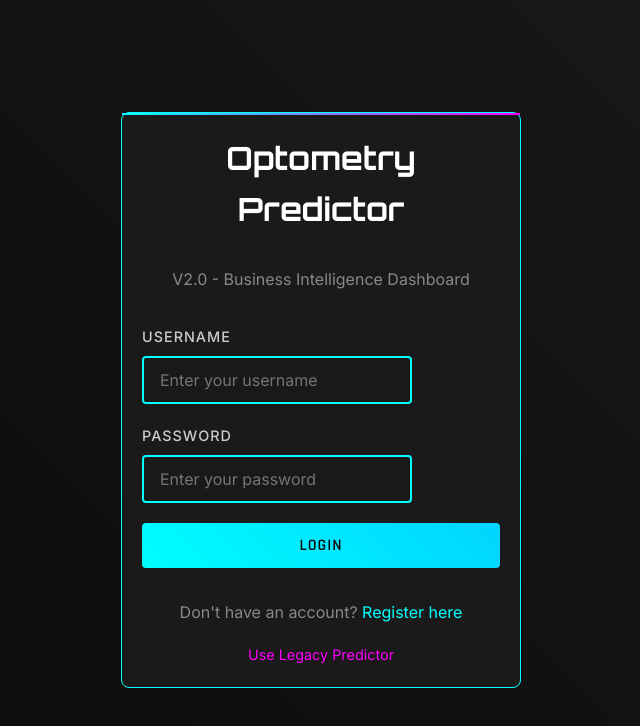
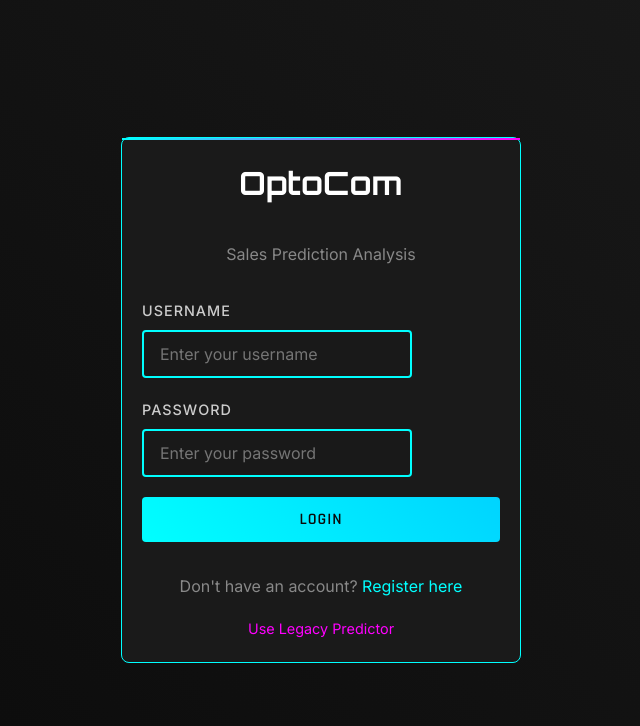
Before and after one commit to simon-dulai/optometry_purchase_predictor, a React (Vite) app in the folder frontend/: page /login in a window 1280 px wide. Shown: the top 726 px of the page, without its empty margins (319-959 px from the left). Built offline with nearby package versions, Linux system fonts and the light colour scheme.

Commit message:
Update Login.jsx

```diff
--- a/frontend/src/pages/Login.jsx
+++ b/frontend/src/pages/Login.jsx
@@ -49,9 +49,9 @@ const Login = ({ onLogin }) => {
     }}>
       <div className="cyberpunk-card" style={{ width: '100%', maxWidth: '400px', margin: '20px' }}>
         <h1 className="cyberpunk-font text-center mb-2" style={{ fontSize: '2rem' }}>
-          Optometry Predictor
+          OptoCom
         </h1>
-        <p className="text-center text-muted mb-2">V2.0 - Business Intelligence Dashboard</p>
+        <p className="text-center text-muted mb-2">Sales Prediction Analysis</p>
 
         <form onSubmit={handleSubmit}>
           <div className="form-group">
```
